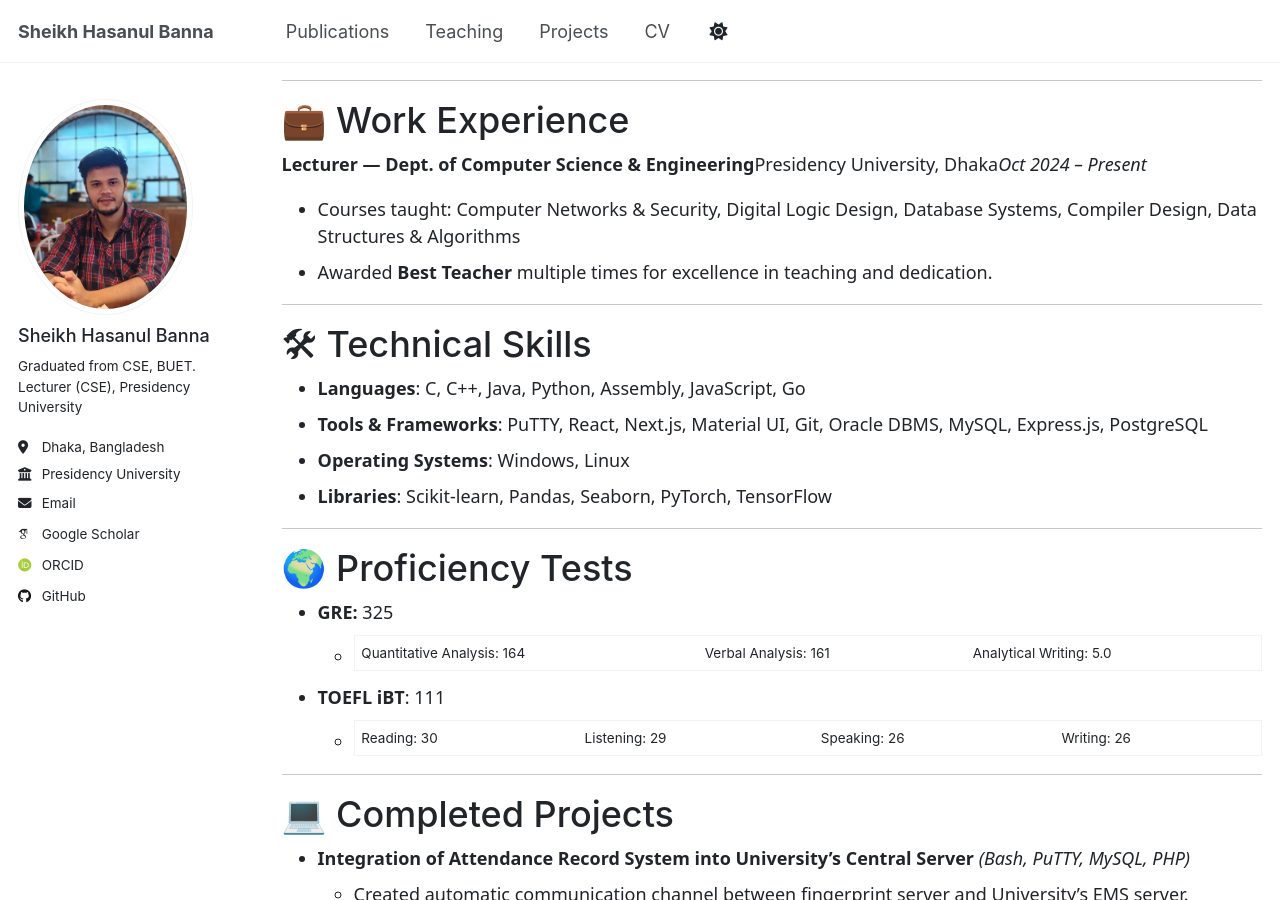
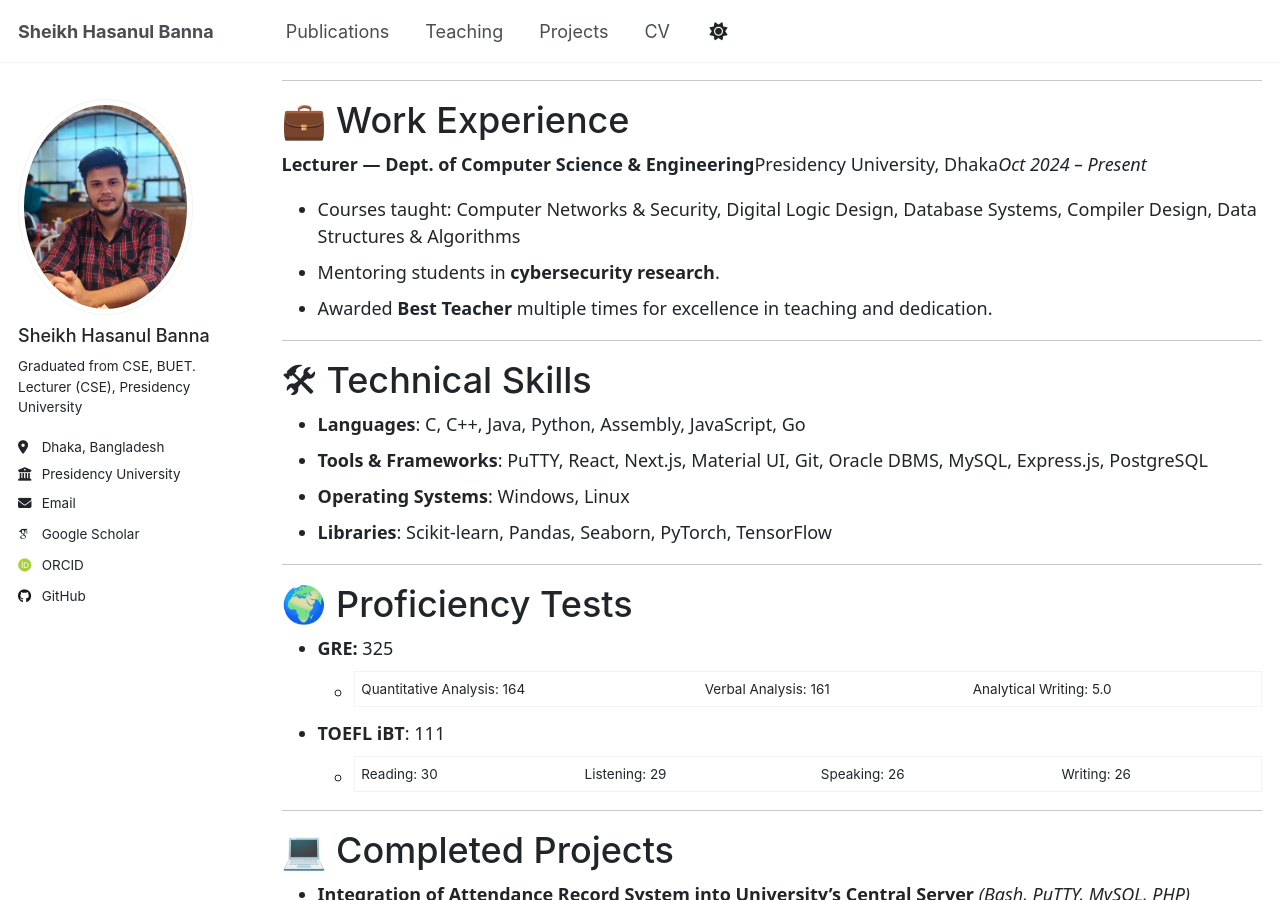
Before and after one commit to SheikhHasanulBanna/sheikhhasanulbanna.github.io, a Jekyll site: the page built from _pages/cv.md, in a window 1280 px wide and 900 px high, scrolled down 1646 px. Built offline with Jekyll 4.4.1, drawn with Linux system fonts in a browser that asks for light colours; some web fonts are replaced; a script that is not in the unit is left out.

Commit message:
Mentorship in cybersecurity added

```diff
--- a/_pages/cv.md
+++ b/_pages/cv.md
@@ -65,6 +65,7 @@ Presidency University, Bangladesh
 **Lecturer — Dept. of Computer Science & Engineering**Presidency University, Dhaka*Oct 2024 – Present*
 
 - Courses taught: Computer Networks & Security, Digital Logic Design, Database Systems, Compiler Design, Data Structures & Algorithms
+- Mentoring students in **cybersecurity research**.
 - Awarded **Best Teacher** multiple times for excellence in teaching and dedication.
 
 ---
```
Also changed, not shown: 1 other file.
